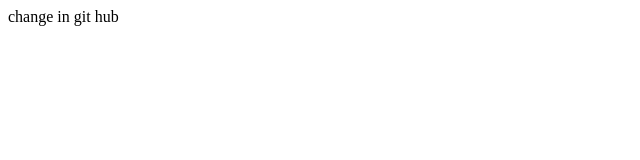
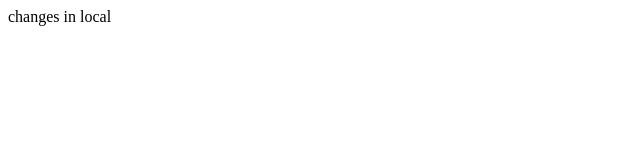
Before and after one commit to pareshgarge/git-demo, a plain HTML site: page about.html in a window 1280 px wide. Shown: the full height of the page, 0-640 px from the left. Drawn offline with Linux system fonts and the light colour scheme.

Commit message:
local changes

```diff
--- a/about.html
+++ b/about.html
@@ -4,6 +4,6 @@
         <title>my page</title>
     </head>
     <body>
-        change in git hub
+        changes in local
     </body>
 </html>
```
